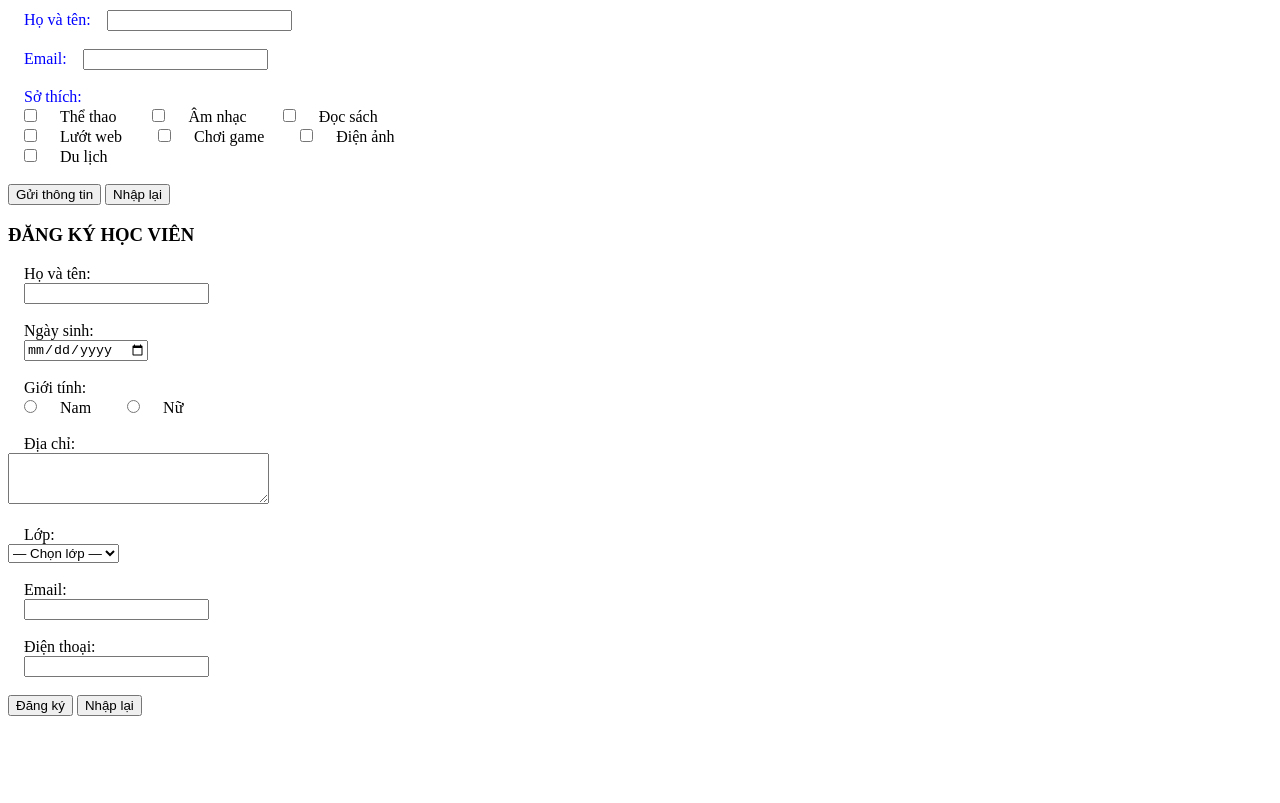
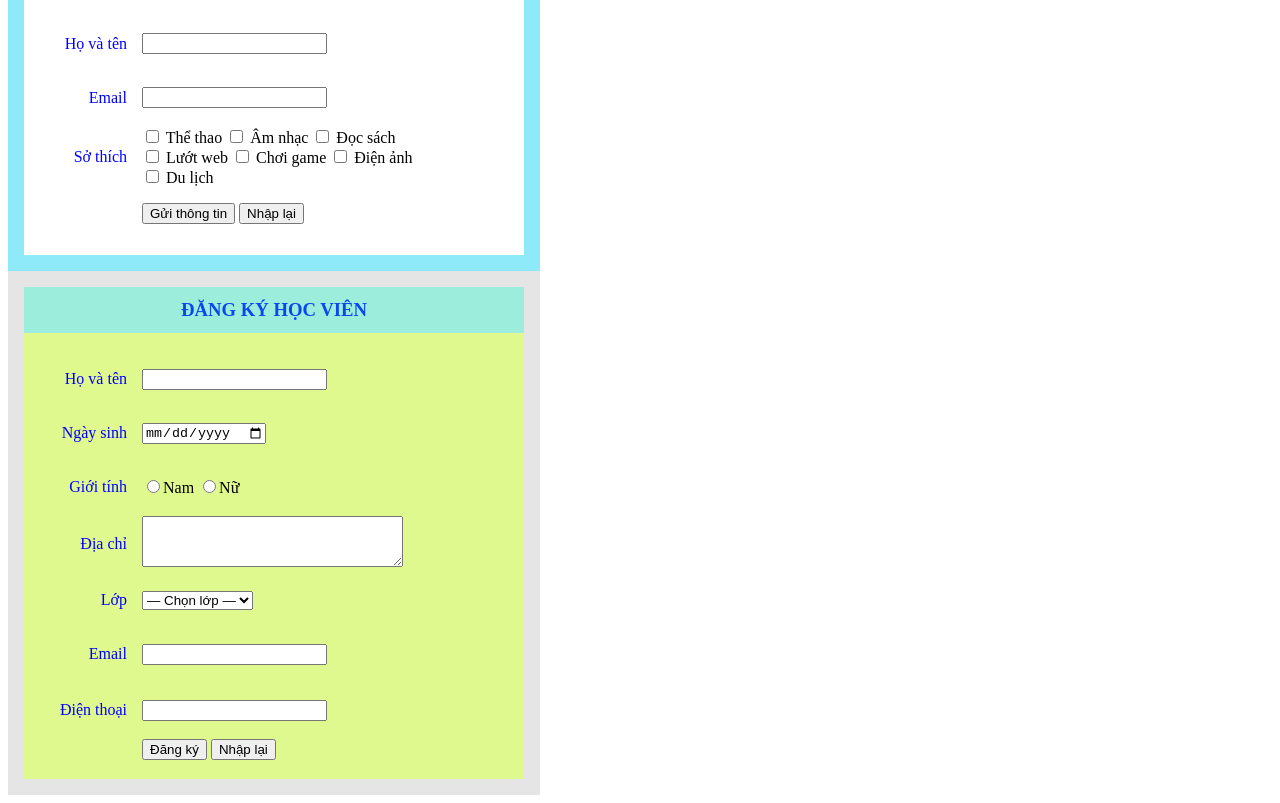
Before and after one commit to tmtri3102/dkyhocvien, a plain HTML site: page index.html in a window 1280 px wide. Shown: the part 73-876 px from the top of the page. Before the commit the page ends 800 px from the top, so only its background shows below. Drawn offline with Linux system fonts and the light colour scheme.

Commit message:
tao form don gian

```diff
--- a/index.html
+++ b/index.html
@@ -7,45 +7,67 @@
 			content="width=device-width, initial-scale=1.0"
 		/>
 		<style>
-			form label {
-				margin: 16px;
+			.title {
+				width: 100px;
+				color: blue;
+				text-align: right;
+				padding-right: 12px;
 			}
-			form input {
-				margin-left: 16px;
+			h3 {
+				height: fit;
+				margin-top: 0px;
+				padding: 12px;
+				text-align: center;
+			}
+			.hobby-form {
+				border: 16px solid #8eeaf9;
+				padding-bottom: 16px;
+				max-width: 500px;
+			}
+			.student-form {
+				border: 16px solid rgb(229, 229, 229);
+				background-color: #e0f98e;
+				padding-bottom: 16px;
+				max-width: 500px;
 			}
 		</style>
 		<title>Sở Thích Của Bạn</title>
 	</head>
 	<body>
-		<h3 style="color: white; background-color: red; padding: 12px">
-			SỞ THÍCH CỦA BẠN
-		</h3>
-		<form>
-			<label
-				style="color: blue"
-				for="yourname"
-				>Họ và tên:<input
+		<form
+			action=""
+			class="hobby-form"
+		>
+			<h3 style="color: white; background-color: red">SỞ THÍCH CỦA BẠN</h3>
+			<table>
+				<tr>
+					<td class="title"><p>Họ và tên</p></td>
+					<td style="border: 1px">
+						<input
 							type="text"
 							id="yourname"
 							name="yourname"
-			/></label>
-			<br />
-			<br />
-			<label
-				for="email"
-				style="color: blue"
-				>Email:<input
+						/>
+					</td>
+				</tr>
+				<tr>
+					<td class="title"><p>Email</p></td>
+					<td>
+						<input
 							type="email"
 							id="email"
 							name="email"
-			/></label>
-			<br />
-			<br />
-			<label
-				for="hobby"
-				style="color: blue"
-				>Sở thích:</label
-			><br />
+						/>
+					</td>
+				</tr>
+				<tr>
+					<td
+						class="title"
+						style="margin-top: -8px"
+					>
+						<p>Sở thích</p>
+					</td>
+					<td>
 						<input
 							type="checkbox"
 							id="sports"
@@ -96,53 +118,82 @@
 							name="hobby"
 							value="Du lịch"
 						/>
-			<label for="travel">Du lịch</label><br /><br />
-
+						<label for="travel">Du lịch</label>
+					</td>
+				</tr>
+				<tr class="row">
+					<td></td>
+					<td>
+						<div style="padding-top: 12px; padding-bottom: 12px">
 							<button type="submit">Gửi thông tin</button>
 							<button type="reset">Nhập lại</button>
+						</div>
+					</td>
+				</tr>
+			</table>
 		</form>
-		<h3>ĐĂNG KÝ HỌC VIÊN</h3>
-		<form>
-			<label for="yourname">Họ và tên:</label><br />
+
+		<form class="student-form">
+			<h3 style="color: rgb(10, 71, 238); background-color: rgb(156, 237, 220)">
+				ĐĂNG KÝ HỌC VIÊN
+			</h3>
+			<table>
+				<tr class="row">
+					<td class="title"><p>Họ và tên</p></td>
+					<td style="border: 1px">
 						<input
 							type="text"
 							id="yourname"
 							name="yourname"
-			/><br /><br />
-
-			<label for="dob">Ngày sinh:</label><br />
+						/>
+					</td>
+				</tr>
+				<tr>
+					<td class="title"><p>Ngày sinh</p></td>
+					<td style="border: 1px">
 						<input
 							type="date"
 							id="dob"
 							name="dob"
-			/><br /><br />
-
-			<label>Giới tính:</label><br />
-			<input
+						/>
+					</td>
+				</tr>
+				<tr>
+					<td class="title"><p>Giới tính</p></td>
+					<td>
+						<label for="male"
+							><input
 								type="radio"
 								id="male"
 								name="gender"
 								value="Nam"
-			/>
-			<label for="male">Nam</label>
-			<input
+							/>Nam</label
+						>
+
+						<label for="female"
+							><input
 								type="radio"
 								id="female"
 								name="gender"
 								value="Nữ"
-			/>
-			<label for="female">Nữ</label><br /><br />
-
-			<label for="address">Địa chỉ:</label><br />
+							/>Nữ</label
+						>
+					</td>
+				</tr>
+				<tr>
+					<td class="title"><p>Địa chỉ</p></td>
+					<td>
 						<textarea
 							id="address"
 							name="address"
 							rows="3"
 							cols="30"
-			></textarea
-			><br /><br />
-
-			<label for="class">Lớp:</label><br />
+						></textarea>
+					</td>
+				</tr>
+				<tr>
+					<td class="title"><p>Lớp</p></td>
+					<td>
 						<select
 							id="class"
 							name="class"
@@ -150,25 +201,38 @@
 							<option value="">— Chọn lớp —</option>
 							<option value="lop1">Lớp 1</option>
 							<option value="lop2">Lớp 2</option>
-				<option value="lop3">Lớp 3</option></select
-			><br /><br />
-
-			<label for="email">Email:</label><br />
+							<option value="lop3">Lớp 3</option>
+						</select>
+					</td>
+				</tr>
+				<tr>
+					<td class="title"><p>Email</p></td>
+					<td>
 						<input
 							type="email"
 							id="email"
 							name="email"
-			/><br /><br />
-
-			<label for="phone">Điện thoại:</label><br />
+						/>
+					</td>
+				</tr>
+				<tr></tr>
+					<td class="title"><p>Điện thoại</p></td>
+					<td>
 						<input
-				type="tel"
-				id="phone"
-				name="phone"
-			/><br /><br />
-
+							type="number"
+							id="number"
+							name="number"
+						/>
+					</td>
+				</tr>
+				<tr>
+					<td></td>
+					<td>
 						<button type="submit">Đăng ký</button>
 						<button type="reset">Nhập lại</button>
+					</td>
+				</tr>
+			</table>
 		</form>
 	</body>
 </html>
```
Lines whose indentation alone changed are shown as unchanged.
